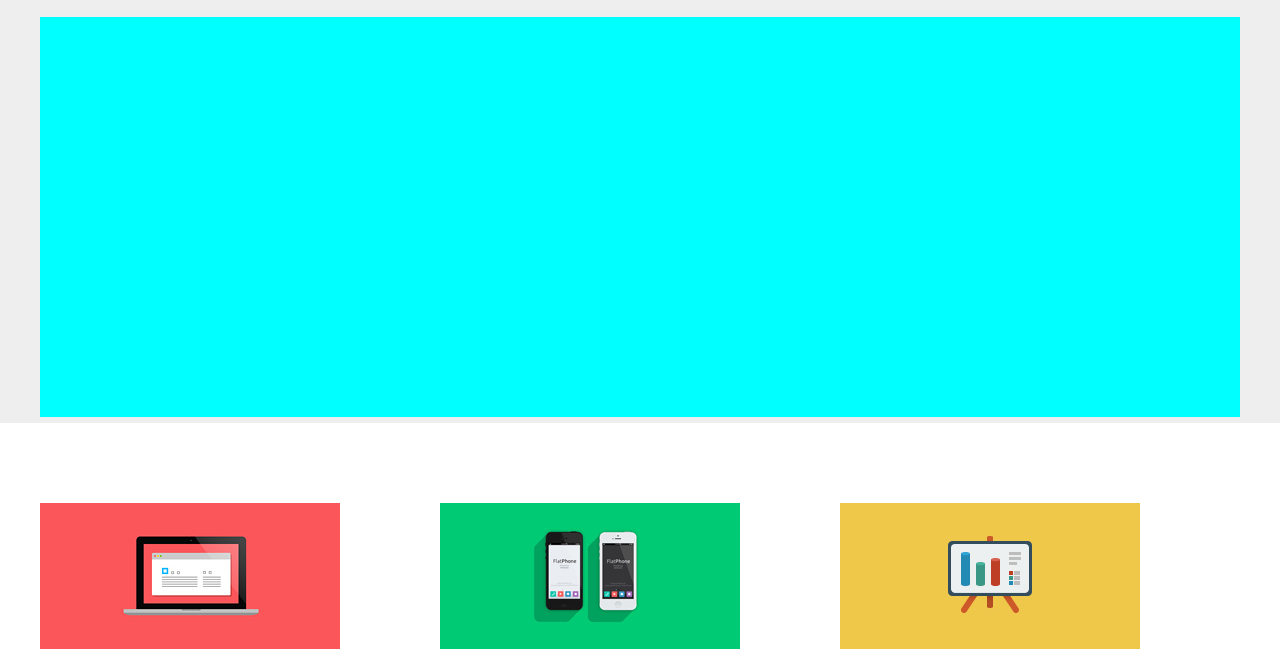
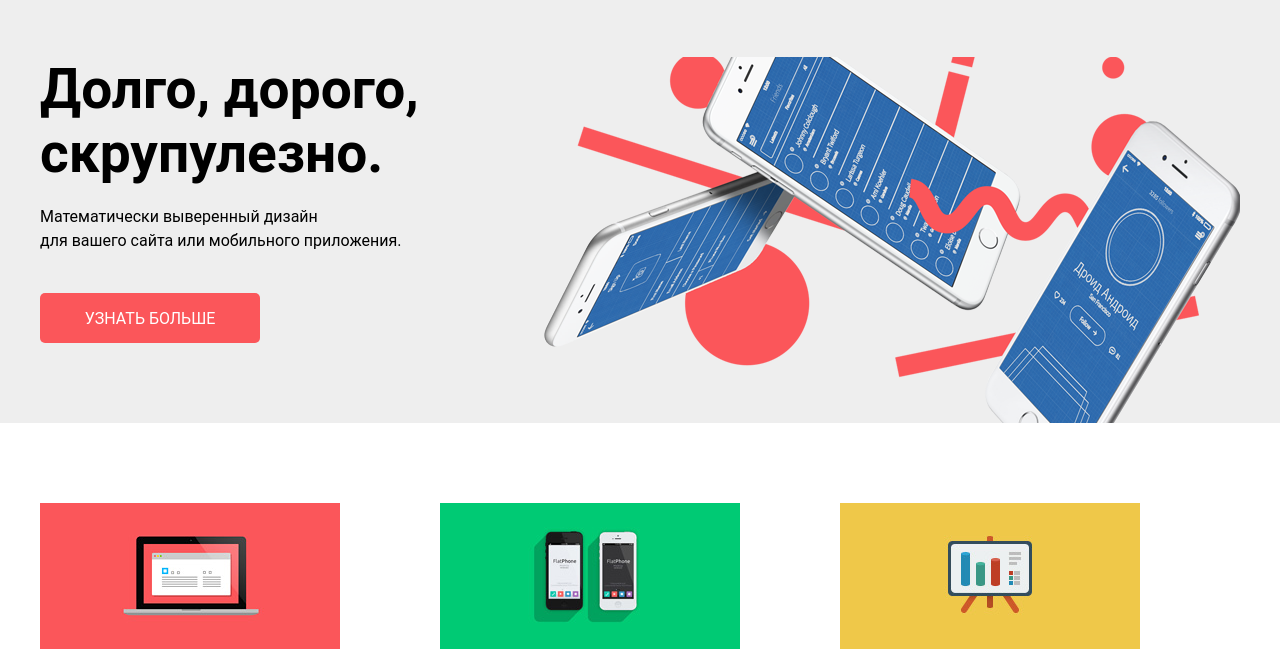
Before and after one commit to GlebUraev/nerds-project, a plain HTML site: page index.html in a window 1280 px wide. Shown: the part 122-791 px from the top of the page. Drawn offline with Linux system fonts and the light colour scheme.

Commit message:
Исправил кнопку, добавил баннер

```diff
--- a/css/style.css
+++ b/css/style.css
@@ -98,9 +98,27 @@ body {
 
 .banner {
     width: 100%;
-    height: 400px;
-    background-color:aqua;
+    height: 431px;
+    background: url(/img/banner.png) no-repeat;
+    background-position: 470px  -65px;
+
+    /*background-color:aqua;    */
 }
+
+.banner-title {
+    font-size: 55px;
+    margin: 0;
+    margin-top: 40px;
+    margin-bottom: 20px;
+}
+
+.banner-description {
+    margin: 0;
+    margin-bottom: 40px;
+    line-height: 1.5em;
+    font-size: 16px;
+}
+
 
 /*--2.Offers --*/
 
@@ -291,7 +309,7 @@ body {
 }
 
 
-.btn-contact {
+.btn-big {
     width: 220px;
     height: 50px;
     border-radius: 5px;
@@ -306,15 +324,15 @@ body {
     vertical-align: middle;
 }
 
-.btn-contact:hover {
+.btn-big:hover {
     background-color: #e74246;
 }
 
-.btn-contact:active .btn-label {
-    opacity: 0.3;
+.btn-big:active {
+    color: rgba(255,255,255,0.3);
 }
 
-.btn-contact:active {
+.btn-big:active {
     background-color: #d7373b;
 }
 
@@ -372,3 +390,4 @@ body {
 .btn-social:active {
     background-color: #d7373b;
 }
+}
--- a/index.html
+++ b/index.html
@@ -20,7 +20,11 @@
                     <li><a href=#><img class="cart-icon" src="img/cart-icon.png">Корзина</a></li>
                 </ul>
             </div>
-            <div class="banner"></div>
+            <div class="banner сontainer">
+                <h1 class="banner-title">Долго, дорого,<br>скрупулезно.</h1>
+                <p class="banner-description">Математически выверенный дизайн<br> для вашего сайта или мобильного приложения.</p>
+                <a class="btn-big" href=#>Узнать больше</a>
+            </div>
         </div>
   </div>
     <div class="offers">
@@ -91,7 +95,7 @@
                 <h3 class="title-studio">NЁRDS DESIGN STUDIO</h3>
                 <p>191186, Санкт-Петербург<br> ул. Б. Конюшенная, д. 19/8</p>
                 <p class="last-p">тел. +7 (812) 275-75-75</p>
-                <a class="btn-contact" href=#><span class="btn-label">Напишите нам</span></a>
+                <a class="btn-big" href=#>Напишите нам</a>
             </div>
             <img class="map-marker" src="img/map-marker.png">
         </div>
```
Also changed, not shown: img/banner.png (added).
